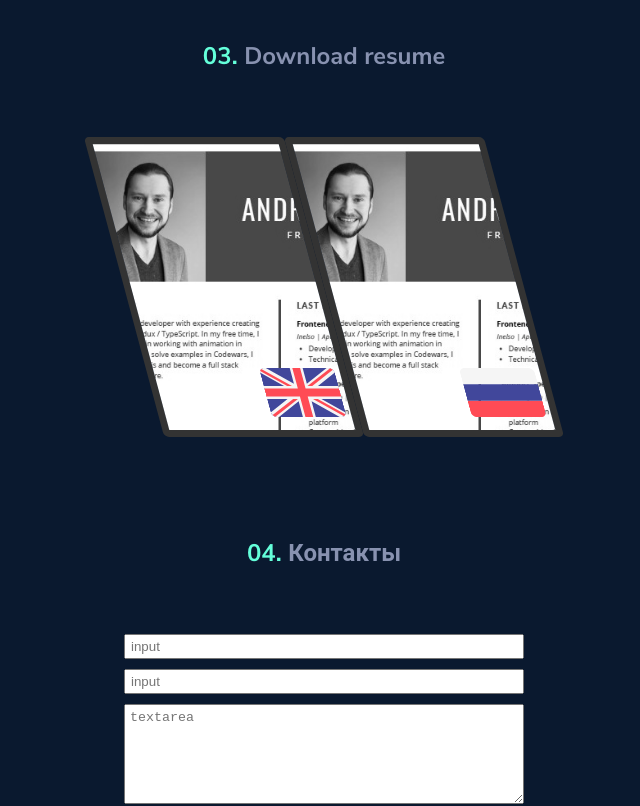
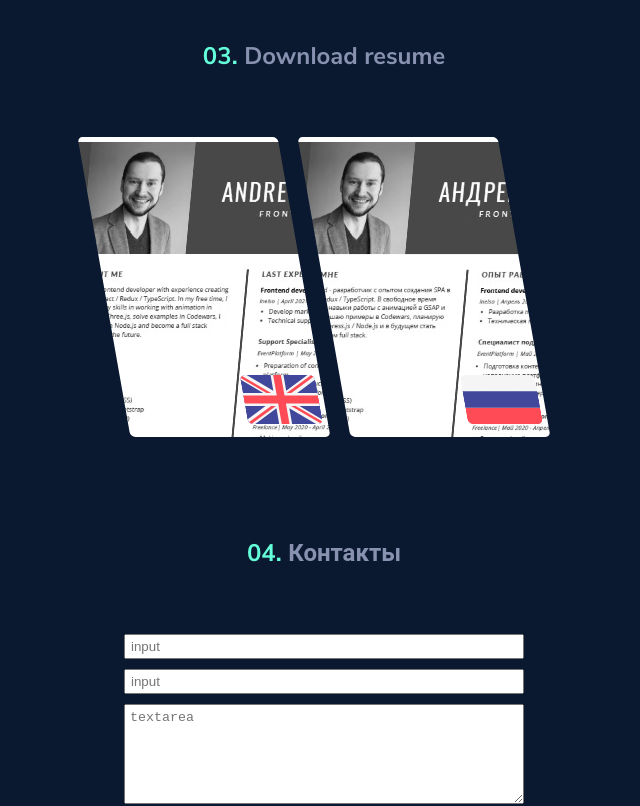
Before and after one commit to sibiryakov090591/portfolio_src, a React (Create React App) app: page / in a window 1280 px wide. Shown: the part 2840-3646 px from the top of the page, without its empty margins (316-956 px from the left). Built offline with nearby package versions, Linux system fonts and the light colour scheme.

Commit message:
restyle resume and animation

```diff
--- a/src/blocks/hire-me/HireMe.tsx
+++ b/src/blocks/hire-me/HireMe.tsx
@@ -6,7 +6,8 @@ import { Box } from "@material-ui/core";
 import FileSaver from "file-saver";
 import resumeEn from "../../resume/resume_eng.pdf";
 import resumeRu from "../../resume/resume_ru.pdf";
-import resumeImg from "../../images/resume.jpg";
+import resumeImg_en from "../../images/resume.jpg";
+import resumeImg_ru from "../../images/resume_ru.jpg";
 import lang_en from "../../images/lang_en.svg";
 import lang_ru from "../../images/lang_ru.svg";
 import { gsap } from "gsap";
@@ -39,7 +40,7 @@ const HireMe: React.FC = () => {
     gsap.from(elem_1.current, {
       scrollTrigger: {
         trigger: elem_1.current,
-        start: "top 80%",
+        start: "top 70%",
       },
       opacity: 0,
       duration: 0.6,
@@ -47,10 +48,11 @@ const HireMe: React.FC = () => {
     gsap.from(elem_2.current, {
       scrollTrigger: {
         trigger: elem_2.current,
-        start: "top 80%",
+        start: "top 70%",
       },
       opacity: 0,
-      duration: 0.6,
+      delay: 0.5,
+      duration: 1,
     });
   });
 
@@ -67,7 +69,7 @@ const HireMe: React.FC = () => {
           >
             <img
               className={classes.resumeImg}
-              src={resumeImg}
+              src={resumeImg_en}
               alt="resume_en"
             />
             <img className={classes.langIcon} src={lang_en} alt="lang_icon" />
@@ -79,7 +81,7 @@ const HireMe: React.FC = () => {
           >
             <img
               className={classes.resumeImg}
-              src={resumeImg}
+              src={resumeImg_ru}
               alt="resume_ru"
             />
             <img className={classes.langIcon} src={lang_ru} alt="lang_icon" />
--- a/src/blocks/hire-me/styles.ts
+++ b/src/blocks/hire-me/styles.ts
@@ -42,22 +42,22 @@ export const useStyles = makeStyles((theme: AppTheme) => ({
     width: 200,
     height: 300,
     overflow: "hidden",
-    transform: "skew(15deg)",
-    border: `7px solid ${theme.palette.app.grey600}`,
+    transform: "skew(10deg)",
     borderRadius: 5,
     cursor: "pointer",
     transition: "all 600ms ease",
+    marginRight: 20,
     "&:hover": {
       width: 250,
-      borderColor: theme.palette.background.green,
-      "& img": {
+      "& > img:first-child": {
         filter: "grayscale(0)",
+        transform: "translate(-158px, -91px) skew(-15deg) scale(0.8)",
       },
     },
   },
   resumeImg: {
     width: "250%",
-    transform: "translate(-115px, 0) skew(-15deg)",
+    transform: "translate(-127px, -72px) skew(-15deg) scale(0.8)",
     filter: "grayscale(1)",
     transition: "all 600ms ease",
   },
--- a/src/components/project/Project.tsx
+++ b/src/components/project/Project.tsx
@@ -23,7 +23,7 @@ const Project: React.FC<PropsType> = ({ title, images, link, children }) => {
     gsap.from(elem.current, {
       scrollTrigger: {
         trigger: elem.current,
-        start: "top 80%",
+        start: "top 90%",
       },
       y: "40px",
       opacity: 0,
--- a/src/components/project/styles.ts
+++ b/src/components/project/styles.ts
@@ -34,14 +34,16 @@ export const useStyles = makeStyles((theme: AppTheme) => ({
   },
   img: {
     transition: "all 800ms ease",
+    transform: "scale(1.3) rotate(3deg)",
+    filter: "grayscale(1)",
     "& + svg": {
       "&:hover": {
         color: theme.palette.background.green,
       },
     },
     "&:hover": {
-      transform: "scale(1.3) rotate(5deg)",
-      filter: "grayscale(1)",
+      transform: "scale(1) rotate(0)",
+      filter: "grayscale(0)",
       "& + svg": {
         color: theme.palette.background.green,
       },
```
Also changed, not shown: src/images/resume_ru.jpg (added).
